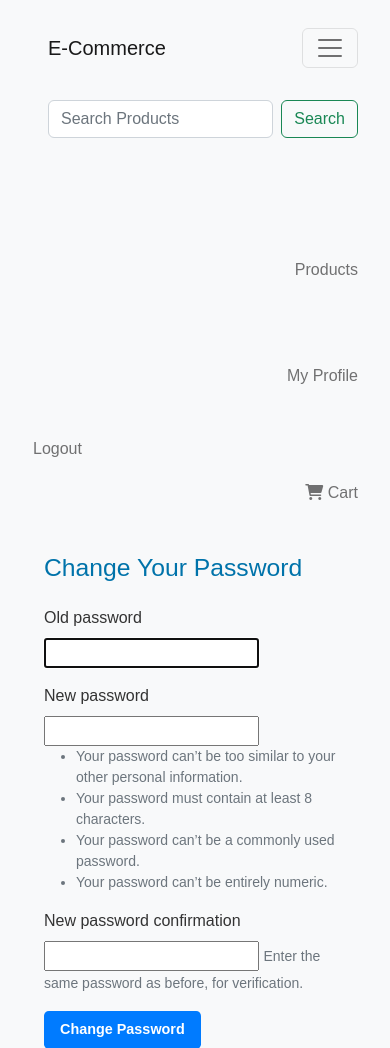
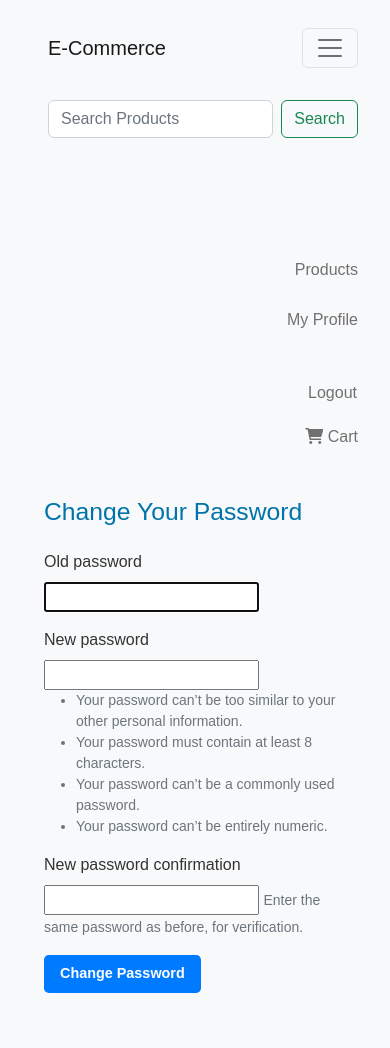
Before and after one commit to jeremyw0886/ecommerce_platform, a Django app: page /accounts/password_change/ in a window 390 px wide, after a click that opens the changed part. Shown: the top 1048 px of the page. After the commit the page ends 993 px from the top, so only its background shows below. Run offline with Django 5.2, Linux system fonts and the light colour scheme; the visitor is signed in with stand-in values (Sample User, id 1); some libraries are stand-ins or nearby versions.

Commit message:
style changes

```diff
--- a/store/static/css/styles.css
+++ b/store/static/css/styles.css
@@ -415,10 +415,10 @@ a:hover {
    ========================================================================== */
 @media (max-width: 992px) {
   .navbar-nav {
-    justify-content: end;
+    align-items: end;
   }
 
-  .nav-item:first-of-type {
+  .nav-item:first-of-type:not(.my-profile) {
     margin-top: 3.5rem;
   }
 }
```
